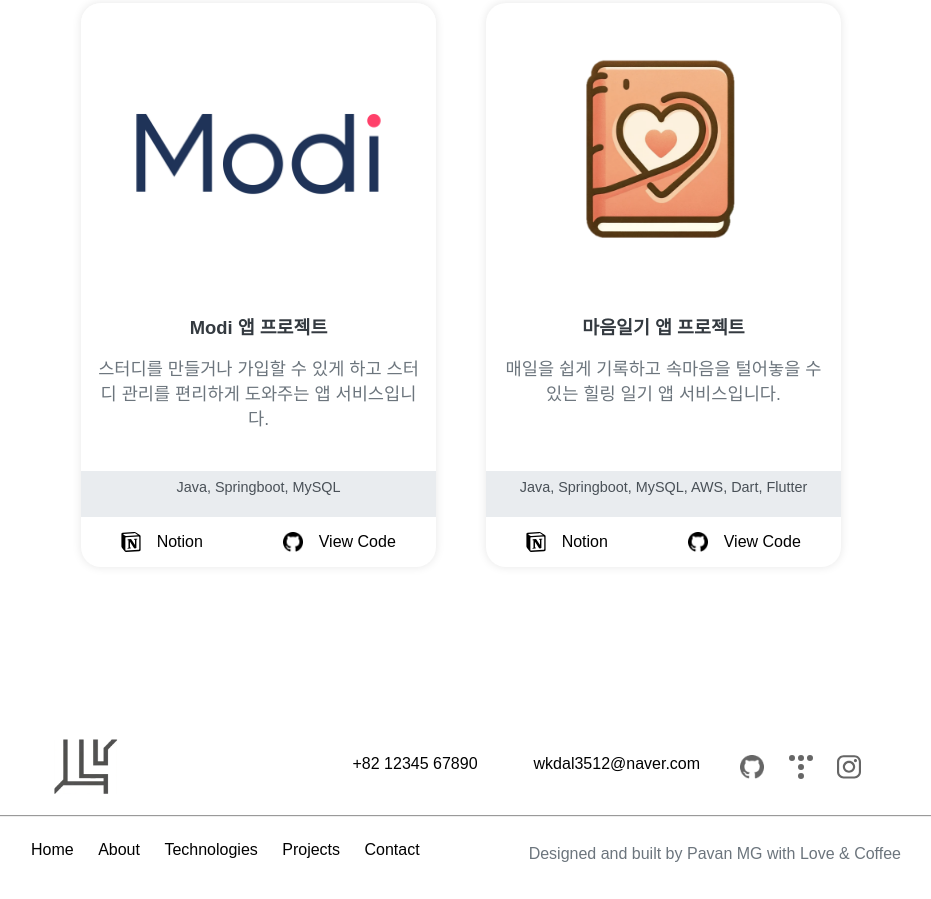
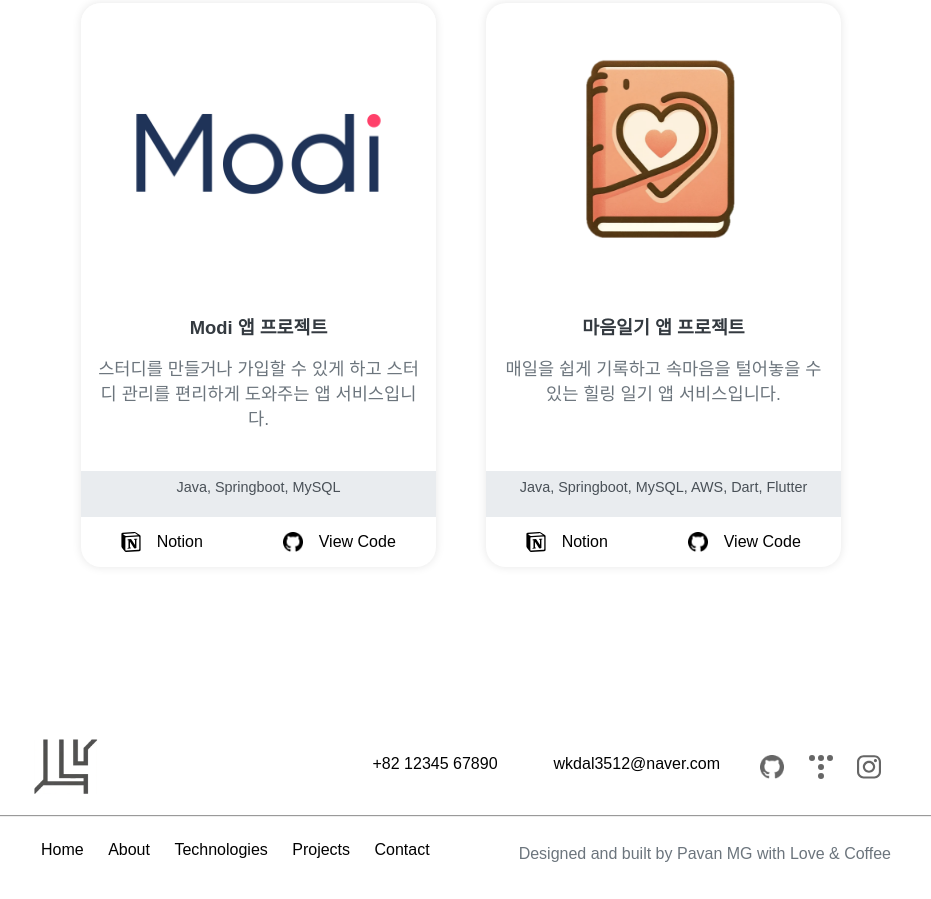
Before and after one commit to Leehyeonju0219/web_advanced, a plain HTML site: page profile/index.html in a window 1280 px wide. Shown: the part 1696-2595 px from the top of the page, without its empty margins (179-1110 px from the left). Drawn offline with Linux system fonts and the light colour scheme.

Commit message:
feat: footer margin 변경

```diff
--- a/profile/style1.css
+++ b/profile/style1.css
@@ -243,7 +243,7 @@ section {
 }
 
 .footer-content {
-  margin: 0px 190px 15px 190px;
+  margin: 0px 170px 15px 170px;
   display: flex;
   justify-content: space-between;
   align-items: center;
@@ -279,8 +279,8 @@ section {
 }
 
 .footer-bottom {
-  margin-left: 160px;
-  margin-right: 160px;
+  margin-left: 170px;
+  margin-right: 170px;
   display: flex;
   justify-content: space-between;
   text-align: center;
```
